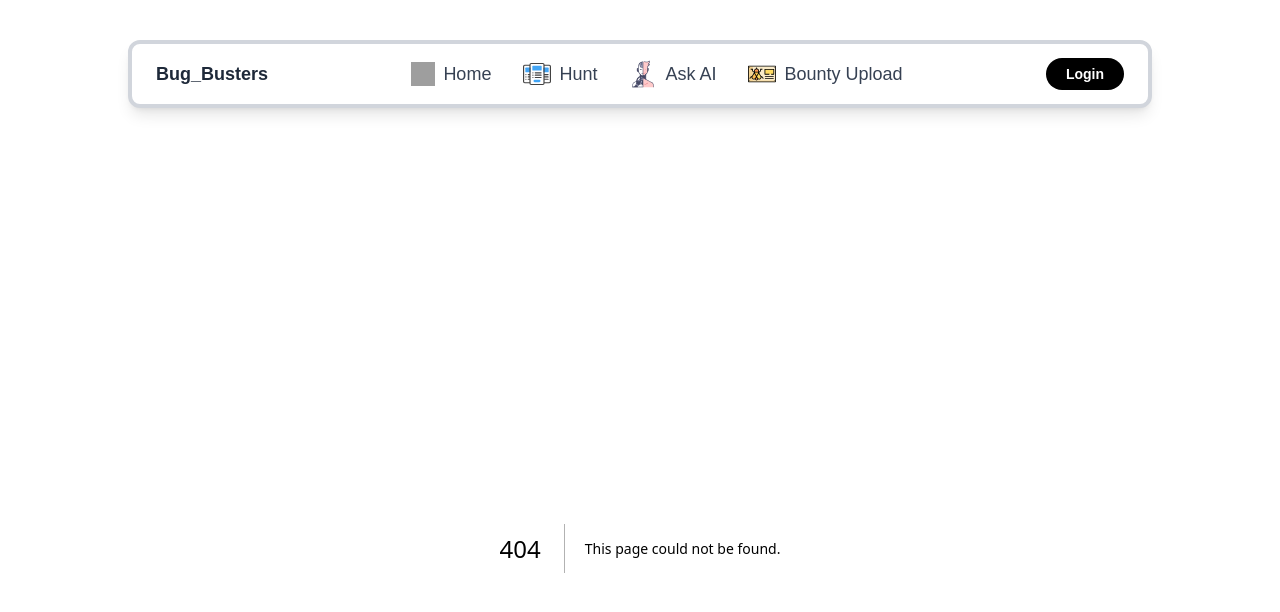
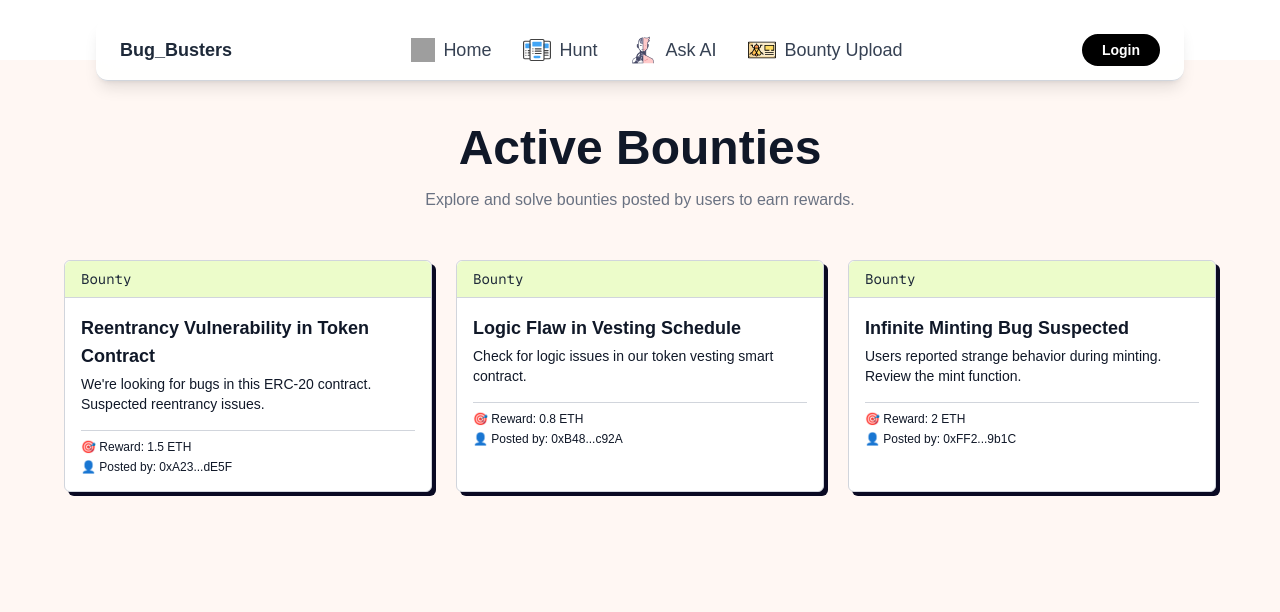
Before and after one commit to technicalclipper/Bug_Busters, a Next.js app in the folder web/app/: page /hunt in a window 1280 px wide. Before the commit this address had no page. Shown: the top 612 px of the page. Built offline with nearby package versions, Linux system fonts and the light colour scheme; grey boxes are pictures that could not be loaded.

Commit message:
finalized main page and hunt page design

```diff
--- a/web/app/app/ask_ai/page.tsx
+++ b/web/app/app/ask_ai/page.tsx
@@ -37,7 +37,7 @@ export default function AskAI() {
       <ToastContainer position="top-center" autoClose={3000} />
 
       <div
-        className="w-[96%] max-w-[1600px] min-h-[92vh] bg-cover bg-center rounded-3xl shadow-xl p-12"
+        className="w-[96%] max-w-[1600px] min-h-[92vh] bg-cover bg-center rounded-3xl shadow-xl p-12 mt-[80px]"
         style={{
           backgroundImage: 'url("/images/bruh.svg")',
         }}
--- a/web/app/app/bounty_page/page.tsx
+++ b/web/app/app/bounty_page/page.tsx
@@ -27,7 +27,7 @@ export default function BountyPage() {
   return (
     <div className="min-h-screen w-full flex items-center justify-center bg-#ff6c6c p-4 bg-black">
       <div
-        className="w-[96%] max-w-[1600px] min-h-[92vh] bg-cover bg-center rounded-3xl shadow-xl p-12"
+        className="w-[96%] max-w-[1600px] min-h-[92vh] bg-cover bg-center rounded-3xl shadow-xl p-12 mt-[80px]"
         style={{
           backgroundImage: 'url("/images/poly.svg")',
         }}
--- a/web/app/app/components/navbar.tsx
+++ b/web/app/app/components/navbar.tsx
@@ -7,21 +7,22 @@ export default function Navbar() {
   const [menuOpen, setMenuOpen] = useState(false);
 
   return (
-    <nav className="w-4/5 mx-auto bg-white px-6 py-4 shadow-lg rounded-xl border-4 border-gray-300 mt-10 z-50 mb-10  ">
+    <nav className="fixed top-[20px] left-0 right-0 z-50">
+      <div className="w-[85%] mx-auto bg-white/90 backdrop-blur-md px-6 py-4 shadow-lg border-b border-gray-300 rounded-xl">
         <div className="max-w-7xl mx-auto flex items-center justify-between">
           {/* Logo */}
           <div className="flex items-center space-x-2">
             <span className="text-lg font-bold text-gray-800">Bug_Busters</span>
           </div>
 
-        {/* Desktop Links with SVGs */}
+          {/* Desktop Links */}
           <div className="hidden md:flex items-center space-x-8 text-sm font-medium text-gray-700">
             <Link href="/" className="flex items-center space-x-2 hover:text-black transition-all">
               <img src="/images/home.svg" alt="Home Icon" className="w-6 h-6" />
               <span className="text-base md:text-lg">Home</span>
             </Link>
 
-          <Link href="/hunter_dash" className="flex items-center space-x-2 hover:text-black transition-all">
+            <Link href="/hunt" className="flex items-center space-x-2 hover:text-black transition-all">
               <img src="/images/dashboard.svg" alt="Dashboard Icon" className="w-7 h-7" />
               <span className="text-base md:text-lg">Hunt</span>
             </Link>
@@ -47,7 +48,7 @@ export default function Navbar() {
             </Link>
           </div>
 
-        {/* Mobile Menu Toggle */}
+          {/* Mobile Toggle */}
           <div className="md:hidden">
             <button onClick={() => setMenuOpen(!menuOpen)} className="text-2xl focus:outline-none">
               ☰
@@ -55,7 +56,7 @@ export default function Navbar() {
           </div>
         </div>
 
-      {/* Mobile Menu with SVGs */}
+        {/* Mobile Menu */}
         {menuOpen && (
           <div className="md:hidden mt-4 space-y-3 px-4 text-gray-700 font-medium text-sm">
             <Link href="/" className="flex items-center space-x-2 hover:text-black">
@@ -86,6 +87,7 @@ export default function Navbar() {
             </Link>
           </div>
         )}
+      </div>
     </nav>
   );
 }
--- a/web/app/app/globals.css
+++ b/web/app/app/globals.css
@@ -20,16 +20,16 @@
 }
 
 body {
-  background: linear-gradient(to bottom, #000000, #000000);
+
   color: var(--foreground);
   font-family: Arial, Helvetica, sans-serif;
-  background-color: black;
+
 }
 
 
 /* Set the background color of the html to white */
 html {
-  background-color: white;
+
   margin: 0;
   padding: 0;
 }
--- /dev/null
+++ b/web/app/app/hunt/page.tsx
@@ -0,0 +1,78 @@
+'use client';
+
+type Bounty = {
+  id: number;
+  title: string;
+  description: string;
+  reward: string;
+  postedBy: string;
+};
+
+const sampleBounties: Bounty[] = [
+  {
+    id: 1,
+    title: "Reentrancy Vulnerability in Token Contract",
+    description:
+      "We're looking for bugs in this ERC-20 contract. Suspected reentrancy issues.",
+    reward: "1.5 ETH",
+    postedBy: "0xA23...dE5F",
+  },
+  {
+    id: 2,
+    title: "Logic Flaw in Vesting Schedule",
+    description:
+      "Check for logic issues in our token vesting smart contract.",
+    reward: "0.8 ETH",
+    postedBy: "0xB48...c92A",
+  },
+  {
+    id: 3,
+    title: "Infinite Minting Bug Suspected",
+    description:
+      "Users reported strange behavior during minting. Review the mint function.",
+    reward: "2 ETH",
+    postedBy: "0xFF2...9b1C",
+  },
+];
+
+export default function HuntPage() {
+  return (
+    <main className="min-h-screen px-8 py-16 bg-[#fff7f3] text-gray-900 mt-[60px]">
+      <div className="max-w-6xl mx-auto">
+        <h1 className="text-5xl font-bold text-center mb-4">Active Bounties</h1>
+        <p className="text-center text-gray-500 mb-12">
+          Explore and solve bounties posted by users to earn rewards.
+        </p>
+
+        <div className="grid grid-cols-1 md:grid-cols-2 lg:grid-cols-3 gap-6">
+          {sampleBounties.map((bounty) => (
+            <div
+              key={bounty.id}
+              className="group rounded-md border border-gray-300 bg-white shadow-[4px_4px_0_#0a0a23] transition duration-300 hover:bg-black"
+            >
+              {/* Keep header color fixed */}
+              <div className="bg-lime-100 text-sm text-gray-800 px-4 py-2 font-mono border-b border-gray-300 rounded-t-md">
+                Bounty
+              </div>
+
+              {/* Make text inside content area responsive to hover */}
+              <div className="p-4 transition-colors duration-300 group-hover:text-white">
+                <h2 className="text-lg font-semibold mb-1">{bounty.title}</h2>
+                <p className="text-sm mb-4">{bounty.description}</p>
+                <hr className="my-2 border-gray-300" />
+                <div className="text-xs space-y-1">
+                  <div>
+                    🎯 <span className="font-medium">Reward:</span> {bounty.reward}
+                  </div>
+                  <div>
+                    👤 <span className="font-medium">Posted by:</span> {bounty.postedBy}
+                  </div>
+                </div>
+              </div>
+            </div>
+          ))}
+        </div>
+      </div>
+    </main>
+  );
+}
--- a/web/app/app/page.tsx
+++ b/web/app/app/page.tsx
@@ -1,103 +1,25 @@
-import Image from "next/image";
+export default function LandingPage() {
+  return (
+    <main className="relative min-h-screen flex items-center justify-center bg-transparent text-gray-900 overflow-hidden">
+      {/* Background SVG Image */}
+      <img
+  src="/images/Frame.svg"
+  alt="Decorative background"
+  className="absolute inset-0 w-full h-full object-cover opacity-100 -z-10"
+/>
 
-export default function Home() {
-  return (
-    <div className="grid grid-rows-[20px_1fr_20px] items-center justify-items-center min-h-screen p-8 pb-20 gap-16 sm:p-20 font-[family-name:var(--font-geist-sans)]">
-      <main className="flex flex-col gap-[32px] row-start-2 items-center sm:items-start">
-        <Image
-          className="dark:invert"
-          src="/next.svg"
-          alt="Next.js logo"
-          width={180}
-          height={38}
-          priority
-        />
-        <ol className="list-inside list-decimal text-sm/6 text-center sm:text-left font-[family-name:var(--font-geist-mono)]">
-          <li className="mb-2 tracking-[-.01em]">
-            Get started by editing{" "}
-            <code className="bg-black/[.05] dark:bg-white/[.06] px-1 py-0.5 rounded font-[family-name:var(--font-geist-mono)] font-semibold">
-              app/page.tsx
-            </code>
-            .
-          </li>
-          <li className="tracking-[-.01em]">
-            Save and see your changes instantly.
-          </li>
-        </ol>
 
-        <div className="flex gap-4 items-center flex-col sm:flex-row">
-          <a
-            className="rounded-full border border-solid border-transparent transition-colors flex items-center justify-center bg-foreground text-background gap-2 hover:bg-[#383838] dark:hover:bg-[#ccc] font-medium text-sm sm:text-base h-10 sm:h-12 px-4 sm:px-5 sm:w-auto"
-            href="https://vercel.com/new?utm_source=create-next-app&utm_medium=appdir-template-tw&utm_campaign=create-next-app"
-            target="_blank"
-            rel="noopener noreferrer"
-          >
-            <Image
-              className="dark:invert"
-              src="/vercel.svg"
-              alt="Vercel logomark"
-              width={20}
-              height={20}
-            />
-            Deploy now
-          </a>
-          <a
-            className="rounded-full border border-solid border-black/[.08] dark:border-white/[.145] transition-colors flex items-center justify-center hover:bg-[#f2f2f2] dark:hover:bg-[#1a1a1a] hover:border-transparent font-medium text-sm sm:text-base h-10 sm:h-12 px-4 sm:px-5 w-full sm:w-auto md:w-[158px]"
-            href="https://nextjs.org/docs?utm_source=create-next-app&utm_medium=appdir-template-tw&utm_campaign=create-next-app"
-            target="_blank"
-            rel="noopener noreferrer"
-          >
-            Read our docs
-          </a>
-        </div>
-      </main>
-      <footer className="row-start-3 flex gap-[24px] flex-wrap items-center justify-center">
-        <a
-          className="flex items-center gap-2 hover:underline hover:underline-offset-4"
-          href="https://nextjs.org/learn?utm_source=create-next-app&utm_medium=appdir-template-tw&utm_campaign=create-next-app"
-          target="_blank"
-          rel="noopener noreferrer"
-        >
-          <Image
-            aria-hidden
-            src="/file.svg"
-            alt="File icon"
-            width={16}
-            height={16}
-          />
-          Learn
-        </a>
-        <a
-          className="flex items-center gap-2 hover:underline hover:underline-offset-4"
-          href="https://vercel.com/templates?framework=next.js&utm_source=create-next-app&utm_medium=appdir-template-tw&utm_campaign=create-next-app"
-          target="_blank"
-          rel="noopener noreferrer"
-        >
-          <Image
-            aria-hidden
-            src="/window.svg"
-            alt="Window icon"
-            width={16}
-            height={16}
-          />
-          Examples
-        </a>
-        <a
-          className="flex items-center gap-2 hover:underline hover:underline-offset-4"
-          href="https://nextjs.org?utm_source=create-next-app&utm_medium=appdir-template-tw&utm_campaign=create-next-app"
-          target="_blank"
-          rel="noopener noreferrer"
-        >
-          <Image
-            aria-hidden
-            src="/globe.svg"
-            alt="Globe icon"
-            width={16}
-            height={16}
-          />
-          Go to nextjs.org →
-        </a>
-      </footer>
-    </div>
+      <div className="text-center max-w-3xl px-4">
+        <h1 className="text-5xl sm:text-6xl font-extrabold mb-6">
+          Bug Busting and Bounty Hunting!
+        </h1>
+        <p className="text-lg sm:text-xl text-gray-600 leading-relaxed">
+          Discover vulnerabilities in smart contracts and earn rewards.<br />
+          Post your contracts for audit or take on challenges by others.<br />
+          A decentralized playground for whitehat hackers and developers.<br />
+          Powered by smart contract analysis, AI, and the community.
+        </p>
+      </div>
+    </main>
   );
 }
```
Also changed, not shown: web/app/public/images/Frame.svg (added), 1 other file (tests, documents, lock files or other folders). Lines whose indentation alone changed are shown as unchanged.
